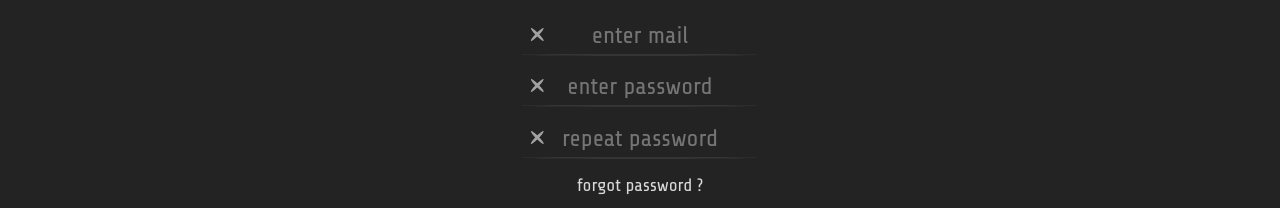
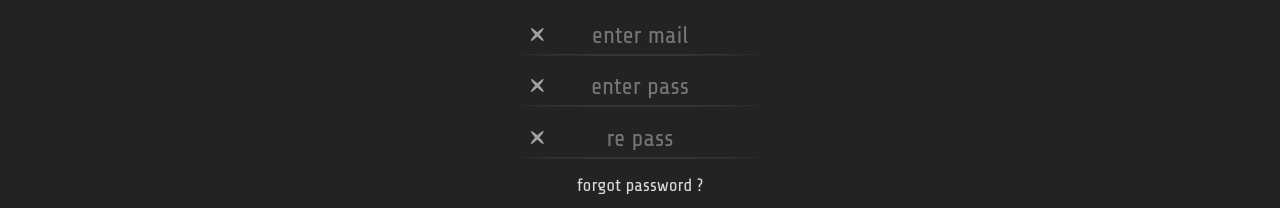
Before and after one commit to NHNerd/card-swiper, a React (Vite) app: page / in a window 1280 px wide. Both pictures are taken after a click on the button "sign-up". Shown: the part 291-499 px from the top of the page. Built offline with nearby package versions, Linux system fonts and the light colour scheme; the HTML template or start-up script is replaced by a standard one.

Commit message:
fix: tick status(in), removed rePass for the in

```diff
--- a/src/pages/auth/Auth.module.css
+++ b/src/pages/auth/Auth.module.css
@@ -100,3 +100,21 @@ input:-webkit-autofill {
   -webkit-text-fill-color: #d9d9d9 !important;
   caret-color: #d9d9d9;
 }
+
+.rePassContainer {
+  position: relative;
+  bottom: 0px;
+  opacity: 1;
+  transition: 0.25s;
+}
+
+.rePassContainerOff {
+  position: relative;
+  height: 0;
+  transform: scaleY(0);
+  bottom: 10px;
+  opacity: 0;
+  transition: 0.25s;
+  pointer-events: none;
+  user-select: none;
+}
--- a/src/pages/auth/Auth.tsx
+++ b/src/pages/auth/Auth.tsx
@@ -56,6 +56,10 @@ export default function Auth({}: Props) {
     };
   }, [emailVal, passVal]);
 
+  React.useEffect(() => {
+    console.log(wrongValue.value);
+  }, [emailVal]);
+
   return (
     <>
       <Header sign={sign} />
@@ -96,7 +100,7 @@ export default function Auth({}: Props) {
 
         <section className={cssAuth.inputs}>
           <InputStatus
-            status={validateEmail(emailVal) && (attention !== wrongValue.value || sign !== 'in')}
+            status={validateEmail(emailVal) && (attention === wrongValue.value || sign !== 'up')}
             attention={attention === 'email'}
           />
           <input
@@ -124,7 +128,7 @@ export default function Auth({}: Props) {
             className={cssAuth.input}
             type='password'
             name='password'
-            placeholder='enter password'
+            placeholder='enter pass'
             value={passVal}
             onChange={(e: React.ChangeEvent<HTMLInputElement>) => setPassVal(e.target.value)}
             required
@@ -142,6 +146,8 @@ export default function Auth({}: Props) {
             {wrongValue.message}
           </div>
           <div className={cssAuth.line}></div>
+
+          <div className={sign === 'up' ? cssAuth.rePassContainer : cssAuth.rePassContainerOff}>
             <InputStatus
               status={psswrdsMatch(passVal, passRepeatVal)}
               attention={attention === 'passRepeat'}
@@ -151,7 +157,7 @@ export default function Auth({}: Props) {
               className={cssAuth.input}
               type='password'
               name='password'
-            placeholder='repeat password'
+              placeholder='re pass'
               value={passRepeatVal}
               onChange={(e: React.ChangeEvent<HTMLInputElement>) => setpassRepeatVal(e.target.value)}
               required
@@ -169,6 +175,7 @@ export default function Auth({}: Props) {
               {wrongValue.message}
             </div>
             <div className={cssAuth.line}></div>
+          </div>
         </section>
 
         <button type='button' className={cssAuth.forgot}>
--- a/src/pages/auth/business/formSent.ts
+++ b/src/pages/auth/business/formSent.ts
@@ -31,7 +31,7 @@ export const handleSubmit = (
       setAttention('');
     }, 500);
     return;
-  } else if (!psswrdsMatch(passVal, passRepeatVal) && passVal) {
+  } else if (!psswrdsMatch(passVal, passRepeatVal) && passVal && sign !== 'in') {
     console.log(`passwords don't match!`);
     setwrongValue({ value: wrongValue, message: `passwords don't match!` });
     setAttention('passRepeat');
```
Lines whose indentation alone changed are shown as unchanged.
